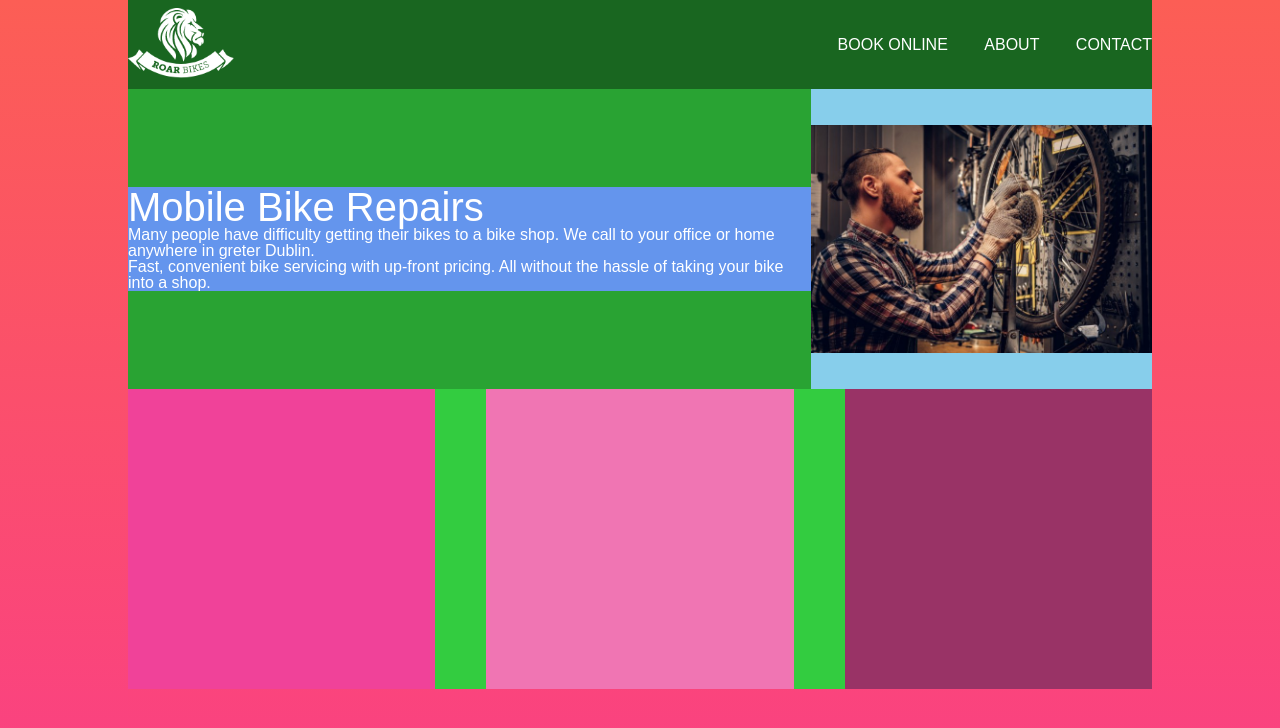
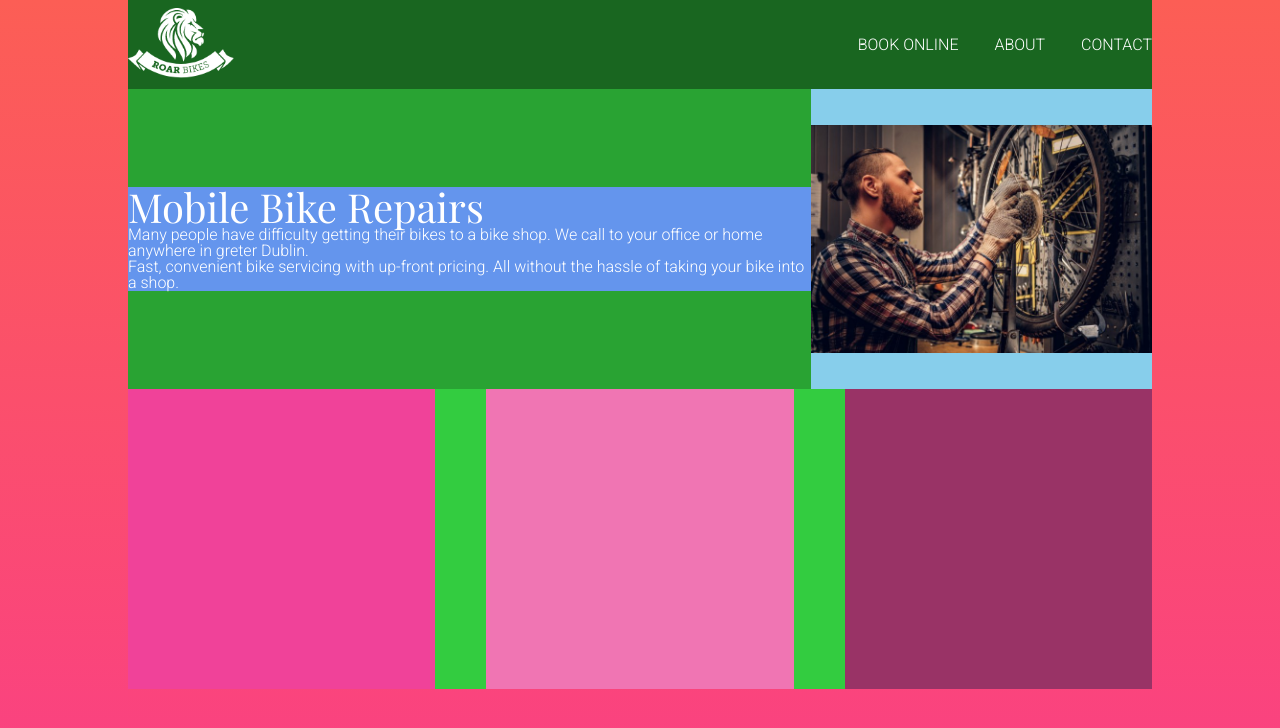
Before and after one commit to desarrollowebestudio/roar-bikes, a plain HTML site: page index.html in a window 1280 px wide. Drawn offline with nearby package versions, Linux system fonts and the light colour scheme.

Commit message:
12 Google Fonts

```diff
--- a/estilos.css
+++ b/estilos.css
@@ -1,3 +1,11 @@
+/*
+=============
+IMPORTACIONES
+=============
+*/
+
+@import url('https://fonts.googleapis.com/css2?family=Playfair+Display&family=Roboto:wght@300');
+
 /*
 =============
 RESET ESTILOS
@@ -35,7 +43,7 @@ ESTILOS GENERALES
 */
 
 body {
-  font-family: Arial, sans-serif;
+  font-family: 'Roboto', sans-serif;
   background-image: linear-gradient(#FC5E55, #FA4083);
   color: white;
 }
@@ -49,6 +57,7 @@ div.areaActiva {
 }
 
 h1 {
+  font-family: 'Playfair Display', serif;
   font-size: 40px;
 }
 
```
